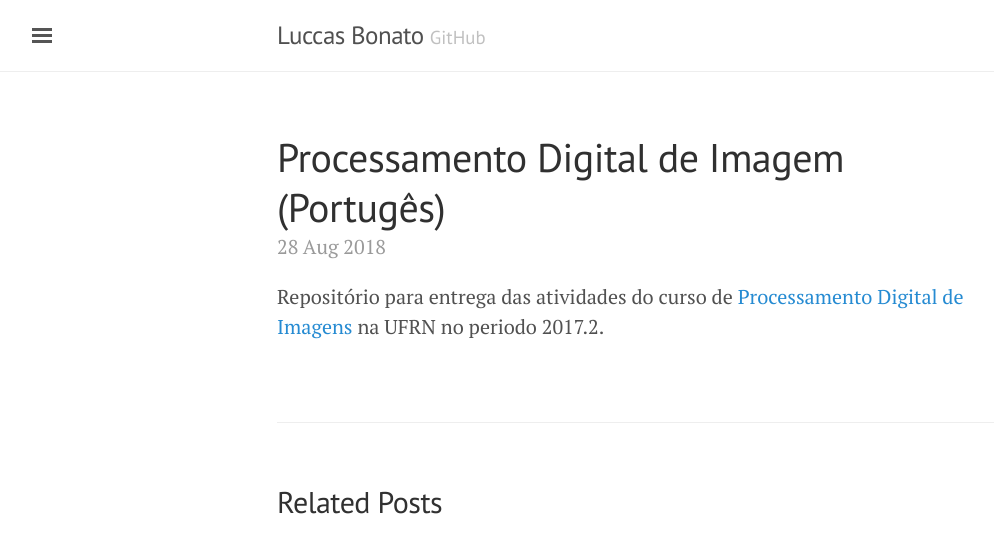
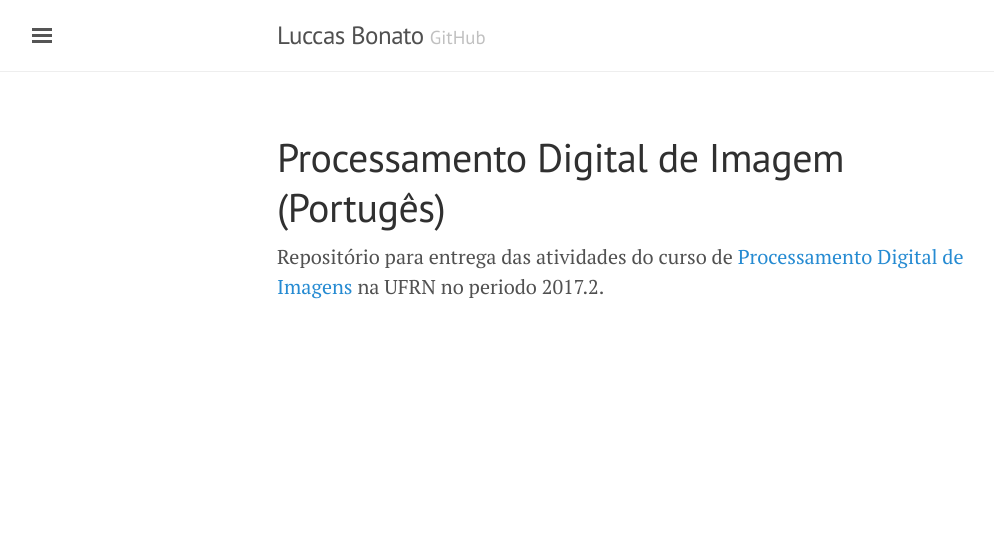
Before and after one commit to luccasbonato/luccasbonato.github.io, a Jekyll site: the page built from atividades-de-pdi.md, in a window 1280 px wide. Shown: the top 553 px of the page, without its empty margins (3-997 px from the left). Built offline with Jekyll 4.4.1, drawn with Linux system fonts in a browser that asks for light colours; part of the change alters nothing that is shown.

Commit message:
mudança

```diff
--- a/_includes/sidebar.html
+++ b/_includes/sidebar.html
@@ -25,8 +25,11 @@
       {% endif %}
     {% endfor %}
 
+	{% comment %}
     <a class="sidebar-nav-item" href="{{ site.github.repo }}/archive/v{{ site.version }}.zip">Download</a>
     <a class="sidebar-nav-item" href="{{ site.github.repo }}">GitHub project</a>
+	{% endcomment %}
+
     <span class="sidebar-nav-item">Currently v{{ site.version }}</span>
   </nav>
 
--- a/_posts/2018-08-28-atividades-de-pdi.md
+++ b/atividades-de-pdi.md
@@ -1,5 +1,5 @@
 ---
-layout: post
+layout: page
 title: Processamento Digital de Imagem (Portugês)
 ---
 Repositório para entrega das atividades do curso de [Processamento Digital de Imagens](/PDI/index.html) na UFRN no periodo 2017.2.
```
Also changed, not shown: 7 other files.
